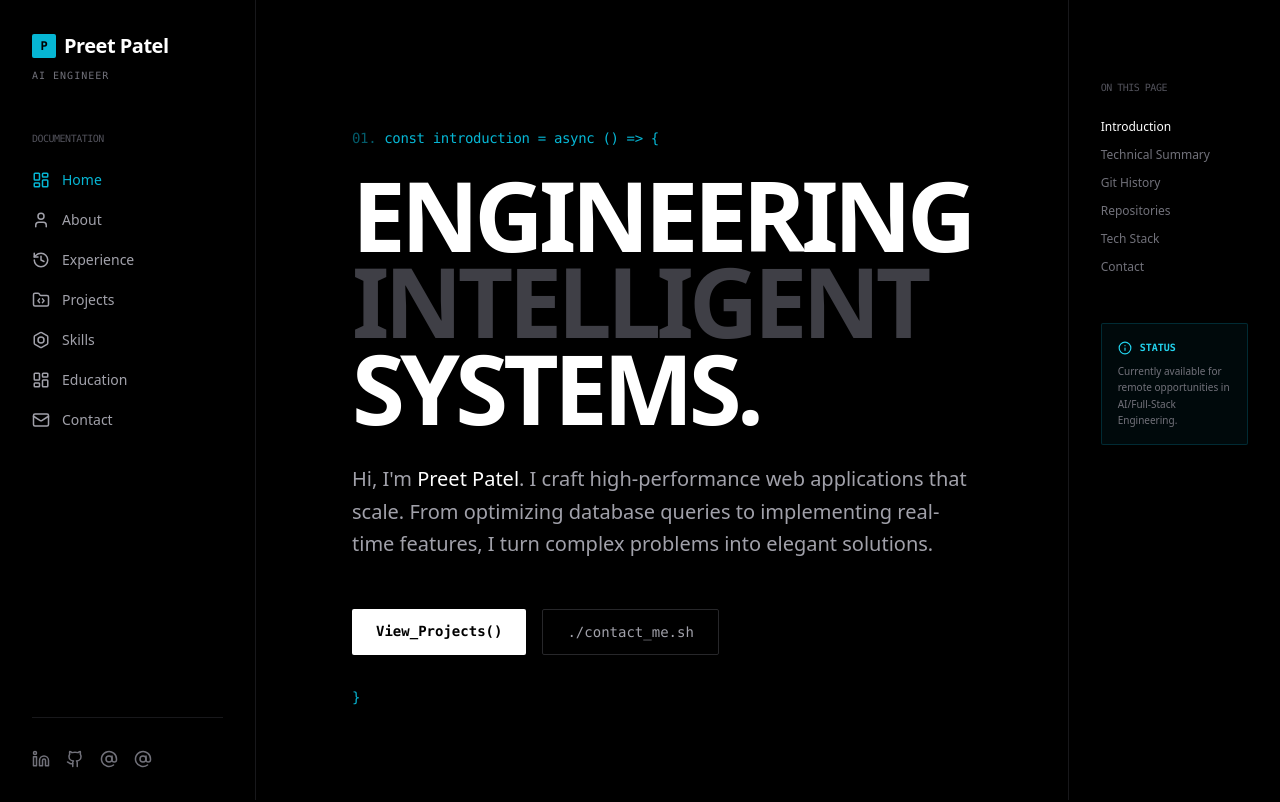
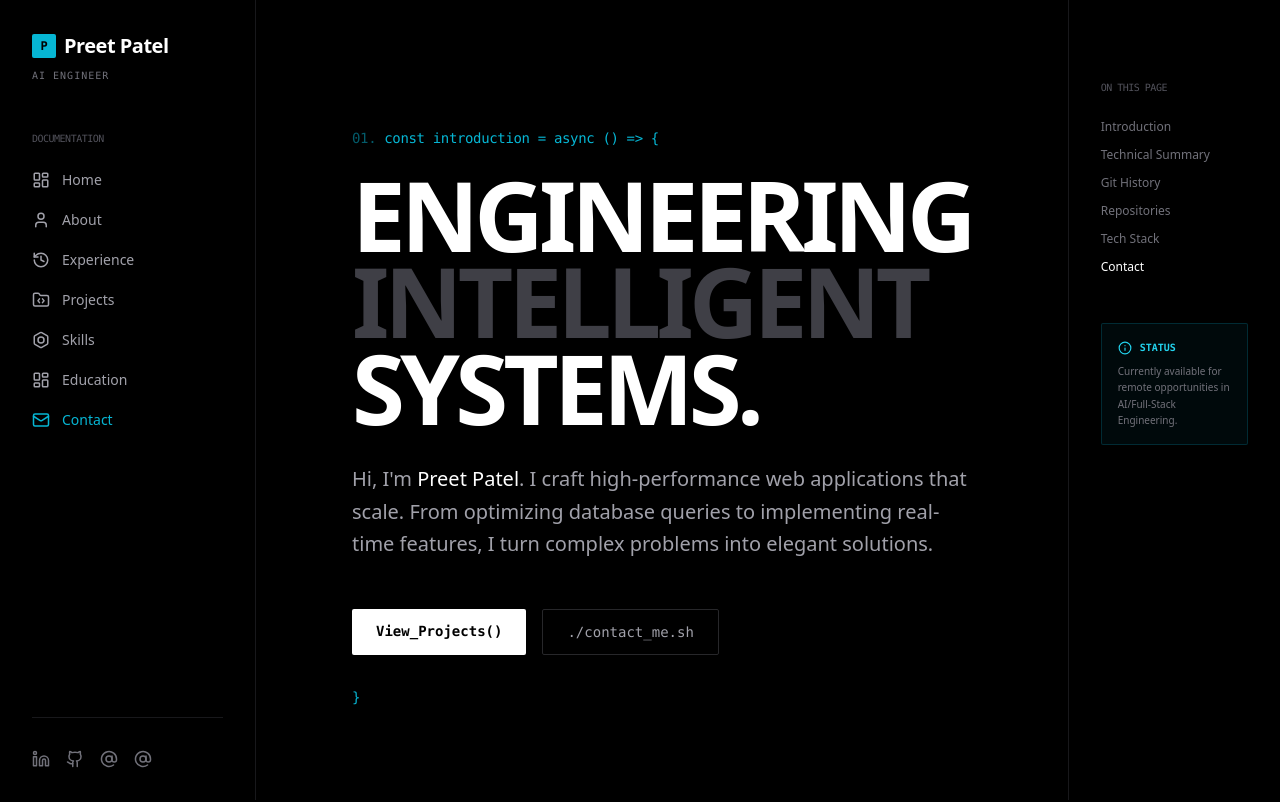
Before and after one commit to preet3504/preet3504, a Next.js app: page / in a window 1280 px wide. Shown: the top 802 px of the page. Built offline with nearby package versions, Linux system fonts and the light colour scheme.

Commit message:
fix: Resolve sidebar menu highlight issue

```diff
--- a/src/components/layout/Sidebar.tsx
+++ b/src/components/layout/Sidebar.tsx
@@ -6,24 +6,43 @@ import { PERSONAL_INFO, NAV_LINKS, SOCIAL_LINKS } from '@/lib/constants';
 import Link from 'next/link';
 
 export const Sidebar: React.FC = () => {
-  const [activeSection, setActiveSection] = useState('hero');
+  const [activeSection, setActiveSection] = useState('home');
 
   useEffect(() => {
-    const observer = new IntersectionObserver(
-      (entries) => {
-        entries.forEach((entry) => {
-          if (entry.isIntersecting) {
-            setActiveSection(entry.target.id);
+    const sectionIds = NAV_LINKS.map((link) => link.href.replace('#', ''));
+
+    const handleScroll = () => {
+      const scrollY = window.scrollY;
+      const windowHeight = window.innerHeight;
+      const documentHeight = document.documentElement.scrollHeight;
+
+      // If at the bottom of the page, activate the last section
+      if (scrollY + windowHeight >= documentHeight - 50) {
+        setActiveSection(sectionIds[sectionIds.length - 1]);
+        return;
+      }
+
+      // Find the section whose top is closest to (but not past) the viewport center
+      let currentSection = sectionIds[0];
+      const offset = windowHeight * 0.3; // 30% from the top of the viewport
+
+      for (const id of sectionIds) {
+        const el = document.getElementById(id);
+        if (el) {
+          const rect = el.getBoundingClientRect();
+          if (rect.top <= offset) {
+            currentSection = id;
           }
-        });
-      },
-      { threshold: 0.5, rootMargin: '-10% 0px -70% 0px' }
-    );
+        }
+      }
 
-    const sections = document.querySelectorAll('section[id]');
-    sections.forEach((section) => observer.observe(section));
+      setActiveSection(currentSection);
+    };
 
-    return () => sections.forEach((section) => observer.unobserve(section));
+    handleScroll(); // set initial state
+    window.addEventListener('scroll', handleScroll, { passive: true });
+
+    return () => window.removeEventListener('scroll', handleScroll);
   }, []);
 
   const getIcon = (name: string) => {
--- a/src/components/layout/TableOfContents.tsx
+++ b/src/components/layout/TableOfContents.tsx
@@ -4,24 +4,43 @@ import React, { useState, useEffect } from 'react';
 import { Info } from 'lucide-react';
 
 export const TableOfContents: React.FC = () => {
-  const [activeSection, setActiveSection] = useState('hero');
+  const [activeSection, setActiveSection] = useState('home');
 
   useEffect(() => {
-    const observer = new IntersectionObserver(
-      (entries) => {
-        entries.forEach((entry) => {
-          if (entry.isIntersecting) {
-            setActiveSection(entry.target.id);
+    const sectionIds = ['home', 'about', 'experience', 'projects', 'skills', 'education', 'contact'];
+
+    const handleScroll = () => {
+      const scrollY = window.scrollY;
+      const windowHeight = window.innerHeight;
+      const documentHeight = document.documentElement.scrollHeight;
+
+      // If at the bottom of the page, activate the last section
+      if (scrollY + windowHeight >= documentHeight - 50) {
+        setActiveSection(sectionIds[sectionIds.length - 1]);
+        return;
+      }
+
+      // Find the section whose top is closest to (but not past) the viewport top area
+      let currentSection = sectionIds[0];
+      const offset = windowHeight * 0.3;
+
+      for (const id of sectionIds) {
+        const el = document.getElementById(id);
+        if (el) {
+          const rect = el.getBoundingClientRect();
+          if (rect.top <= offset) {
+            currentSection = id;
           }
-        });
-      },
-      { threshold: 0.5, rootMargin: '-10% 0px -70% 0px' }
-    );
+        }
+      }
 
-    const sections = document.querySelectorAll('section[id]');
-    sections.forEach((section) => observer.observe(section));
+      setActiveSection(currentSection);
+    };
 
-    return () => sections.forEach((section) => observer.unobserve(section));
+    handleScroll();
+    window.addEventListener('scroll', handleScroll, { passive: true });
+
+    return () => window.removeEventListener('scroll', handleScroll);
   }, []);
 
   const tocItems = [
```
